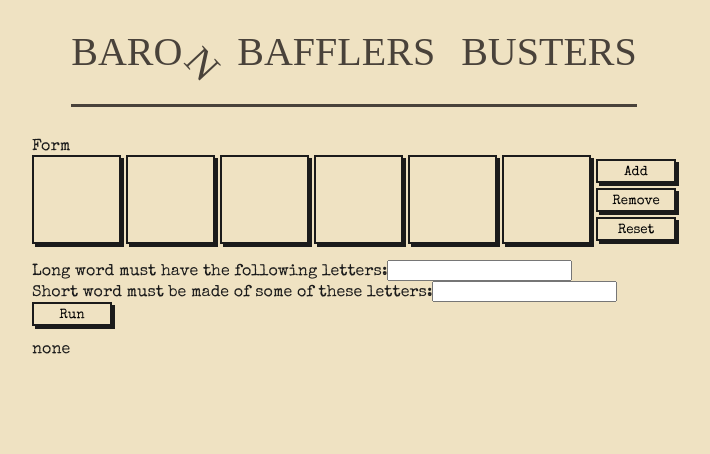
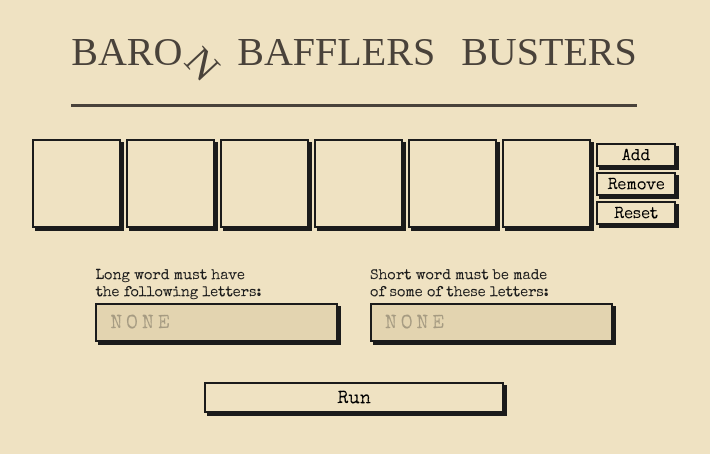
Before and after one commit to A-A-Z/baron-bafflers-busters, a React (Vite) app: page / in a window 1280 px wide. Shown: the top 454 px of the page, without its empty margins (286-996 px from the left). Built offline with nearby package versions, Linux system fonts and the light colour scheme; a web font is replaced by a local one.

Commit message:
Cleaning things up

```diff
--- a/src/Form.tsx
+++ b/src/Form.tsx
@@ -55,6 +55,7 @@ export const Form: FC<FormProps> = ({ run }) => {
     setValues(DEFAULT_VALUE)
     setLongHasLetters('')
     setShortHasLetters('')
+    run([], '', '')
   }
 
   const onLongLettersChange: ChangeEventHandler<HTMLInputElement> = event => {
@@ -72,9 +73,9 @@ export const Form: FC<FormProps> = ({ run }) => {
 
   return (
     <section aria-labelledby="form-title">
-      <h2 id="form-title">Form</h2>
+      <h2 id="form-title" className="visually-hidden">Form</h2>
 
-      <form onSubmit={onSubmit}>
+      <form className="form" onSubmit={onSubmit}>
         <fieldset>
           <legend className="visually-hidden">Letters</legend>
           <ul className="form__letters" aria-label="letters">
@@ -123,17 +124,39 @@ export const Form: FC<FormProps> = ({ run }) => {
           </ul>
         </fieldset>
 
-        <div>
-          <label htmlFor="long-has-letters">Long word must have the following letters:</label>
-          <input id="long-has-letters" type="text" name="longHasLetters" value={longHasLetters} onChange={onLongLettersChange} />
+        <div className="from__fields">
+          <div className="form__field">
+            <label htmlFor="long-has-letters" className="form__label">
+              Long word must have the following letters:
+            </label>
+            <input
+              id="long-has-letters"
+              className="form__input"
+              type="text"
+              name="longHasLetters"
+              value={longHasLetters}
+              onChange={onLongLettersChange}
+              placeholder="None"
+            />
+          </div>
+
+          <div className="form__field">
+            <label htmlFor="short-has-letters" className="form__label">
+              Short word must be made of some of these letters:
+            </label>
+            <input
+              id="short-has-letters"
+              className="form__input"
+              type="text"
+              name="shortHasLetters"
+              value={shortHasLetters}
+              onChange={onShortLettersChange}
+              placeholder="None"
+            />
+          </div>
         </div>
 
-        <div>
-          <label htmlFor="short-has-letters">Short word must be made of some of these letters:</label>
-          <input id="short-has-letters" type="text" name="shortHasLetters" value={shortHasLetters} onChange={onShortLettersChange} />
-        </div>
-
-        <button type="submit" className="btn">
+        <button type="submit" className="btn form__run">
           Run
         </button>
       </form>
--- a/src/Results.tsx
+++ b/src/Results.tsx
@@ -8,11 +8,6 @@ import type { FC } from 'react'
 import type { ResultsProps } from './types'
 
 export const Results: FC<ResultsProps> = ({ values, longHasLetters, shortHasLetters }) => {
-  // loop over words and get all long.length words and short.length words
-  // add all short words to Set
-  // add all long words to array
-  // loop over long words, break out the short part and check in short Set
-  // store all matchs in object with a index of the short word
   const [selectedWord, setSelectedWord] = useState<string | null>(null)
   const longLength = values.length
 
@@ -20,14 +15,12 @@ export const Results: FC<ResultsProps> = ({ values, longHasLetters, shortHasLett
     setSelectedWord(null)
   }, [values])
 
-  if (values.length === 0) {
-    return 'none'
-  }
+  if (values.length === 0) return null
 
   const shortLength = values.filter(value => value).length
 
   if (shortLength < 2 || shortLength === longLength) {
-    return 'error'
+    return <p className="results__notice">You must select at least two short letters.</p>
   }
 
   const fistShortIndex = values.findIndex(value => value)
@@ -72,7 +65,7 @@ export const Results: FC<ResultsProps> = ({ values, longHasLetters, shortHasLett
   const entries = Object.entries(matches)
 
   if (entries.length === 0) {
-    return <p>No result</p>
+    return <p className="results__notice">No results.</p>
   }
 
   return (
@@ -89,7 +82,12 @@ export const Results: FC<ResultsProps> = ({ values, longHasLetters, shortHasLett
                 .toSorted()
                 .map(([short, longList]) => (
                   <li key={short} className="results__word">
-                    <button type="button" className="results__select-btn" onClick={() => { setSelectedWord(short) }}>
+                    <button
+                      type="button"
+                      className="results__select-btn"
+                      onClick={() => { setSelectedWord(short) }}
+                      aria-selected={short === selectedWord}
+                    >
                       {short} <span className="results__count">({longList.length})</span>
                     </button>
                   </li>
--- a/src/assets/app.css
+++ b/src/assets/app.css
@@ -30,4 +30,13 @@ main {
   line-height: 1;
   min-width: 5rem;
   padding: 0.25rem 0 0 0;
+  transition: background-color 0.2s ease;
+
+  &:hover {
+    background-color: var(--paper-200);
+  }
+
+  &:focus-visible {
+    outline: 1px solid var(--ink-900);
+  }
 }
--- a/src/assets/form.css
+++ b/src/assets/form.css
@@ -1,3 +1,10 @@
+.form {
+  align-items: center;
+  display: flex;
+  flex-direction: column;
+  gap: 1.5rem;
+}
+
 .form__letters {
   display: flex;
   gap: 5px;
@@ -12,9 +19,12 @@
   transition: background-color 0.2s;
   width: 85px;
 
+  &:hover:not(:has(:disabled,:checked)) {
+    background-color: var(--paper-200);
+  }
+
   &:focus-visible {
-    outline: 1px solid #222;
-    outline-offset: 2px;
+    outline: 1px solid var(--ink-900);
   }
 
   &:not(:has(:disabled)) {
@@ -32,3 +42,52 @@
   gap: 5px;
   justify-content: center;
 }
+
+.from__fields {
+  display: flex;
+  gap: 2rem;
+  max-width: min-content;
+}
+
+.form__field {
+  display: flex;
+  flex-direction: column;
+  margin-block-end: 1rem;
+}
+
+.form__label {
+  font-size: 0.9rem;
+  line-height: 1.2;
+  text-wrap: balance;
+}
+
+.form__input {
+  background-color: var(--paper-200);
+  border: 2px solid var(--ink-900);
+  box-shadow: 3px 3px 0 var(--ink-900);
+  font-size: 1.2rem;
+  height: 2rem;
+  letter-spacing: 0.2em;
+  padding: 0.2rem 0.8rem 0;
+  text-transform: uppercase;
+  transition: background-color 0.2s ease;
+
+  &::placeholder {
+    color: var(--ink-900);
+    opacity: 0.3;
+  }
+
+  &:hover {
+    background-color: var(--paper-300);
+  }
+
+  &:focus-visible {
+    outline: 1px solid var(--ink-900);
+  }
+}
+
+.btn.form__run {
+  font-size: 1.1rem;
+  padding: 16px 0 11px 0;
+  width: 300px;
+}
--- a/src/assets/results.css
+++ b/src/assets/results.css
@@ -40,7 +40,7 @@
   container: results-list;
   display: flex;
   flex-wrap: wrap;
-  gap: 1.5rem;
+  gap: 1.3rem 1.5rem;
   text-transform: capitalize;
   white-space: nowrap;
   width: 100cqw;
@@ -51,7 +51,16 @@
   border: 0;
   cursor: pointer;
   font: inherit;
+  padding-block-start: 0.3em;
   text-transform: inherit;
+
+  &[aria-selected="true"] {
+    background-color: var(--paper-300);
+  }
+
+  &:focus-visible {
+    outline: 2px solid var(--ink-900);
+  }
 }
 
 .results__word {
@@ -60,6 +69,10 @@
 
 .results__count {
   opacity: 0.5;
+}
+
+.results__notice {
+  margin: 3rem auto;
 }
 
 .selected {
--- a/src/assets/root.css
+++ b/src/assets/root.css
@@ -60,3 +60,8 @@ table {
   clip: rect(0 0 0 0);
   overflow: hidden;
 }
+
+button,
+input {
+	font: inherit;
+}
```
